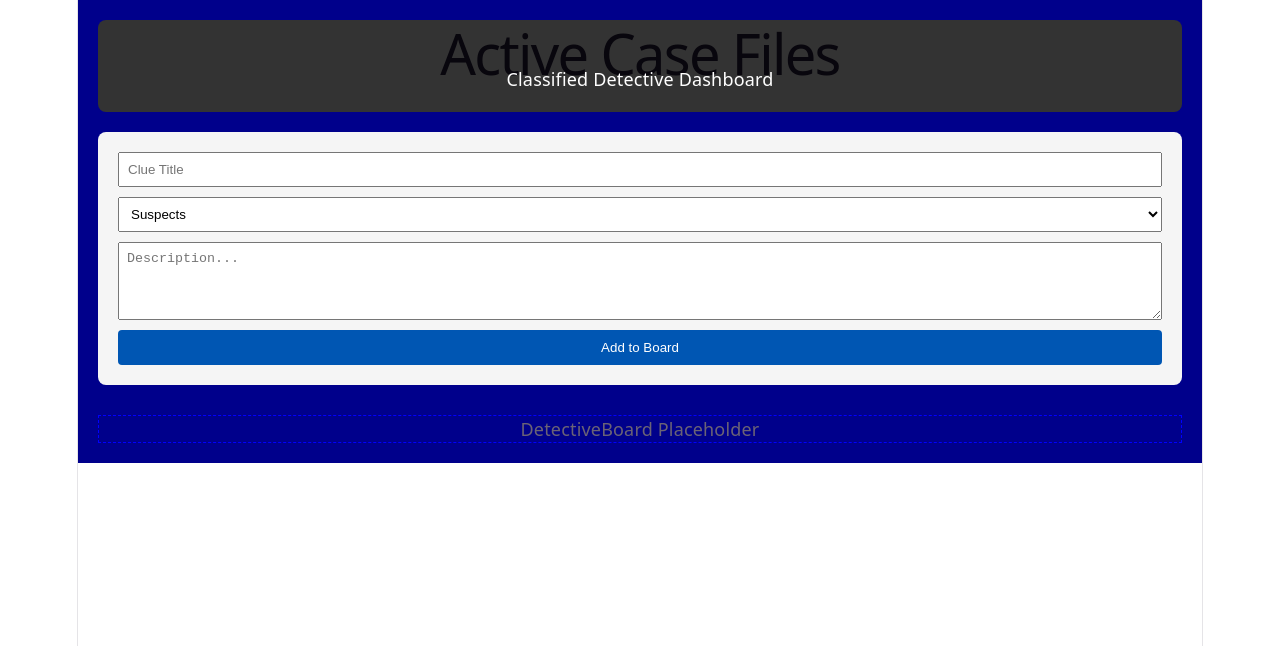
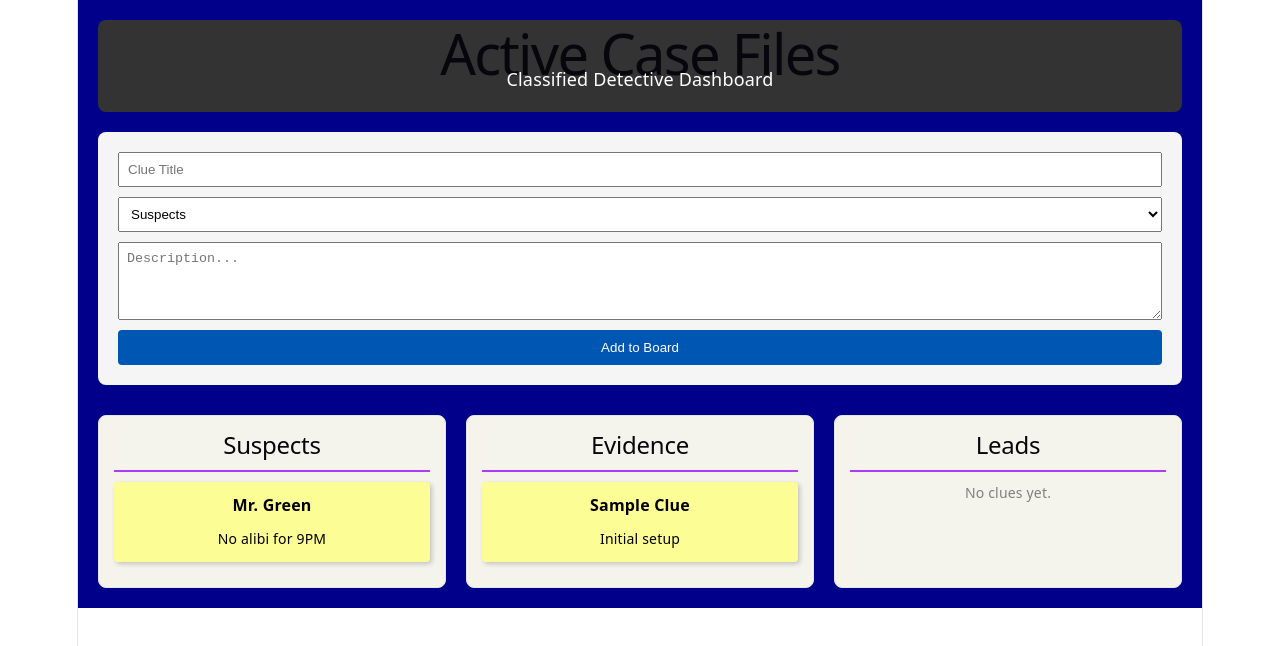
Before and after one commit to NikaGhaderi/detective-board, a React app: page / in a window 1280 px wide. Shown: the top 646 px of the page. Built offline with nearby package versions, Linux system fonts and the light colour scheme; the HTML template or start-up script is replaced by a standard one.

Commit message:
integrate: Connect DetectiveBoard to main App state

```diff
--- a/src/App.jsx
+++ b/src/App.jsx
@@ -1,11 +1,13 @@
 import { useState } from 'react'
 import Header from './components/Header'
 import AddClueForm from './components/AddClueForm'
+import DetectiveBoard from './components/DetectiveBoard'
 import './App.css'
 
 function App() {
   const [clues, setClues] = useState([
-    { id: 1, title: "Sample Clue", category: "Evidence", description: "Initial setup" }
+    { id: 1, title: "Sample Clue", category: "Evidence", description: "Initial setup" },
+    { id: 2, title: "Mr. Green", category: "Suspects", description: "No alibi for 9PM" } // Added another dummy data for testing
   ]);
 
   const handleAddClue = (newClue) => {
@@ -20,9 +22,8 @@ function App() {
         <AddClueForm onAddClue={handleAddClue} />
       </div>
 
-      {/* Person B will work here */}
-      <div className="board-section" style={{border: '1px dashed blue'}}>
-        <p>DetectiveBoard Placeholder</p>
+      <div className="board-section">
+        <DetectiveBoard clues={clues} />
       </div>
     </div>
   )
```
